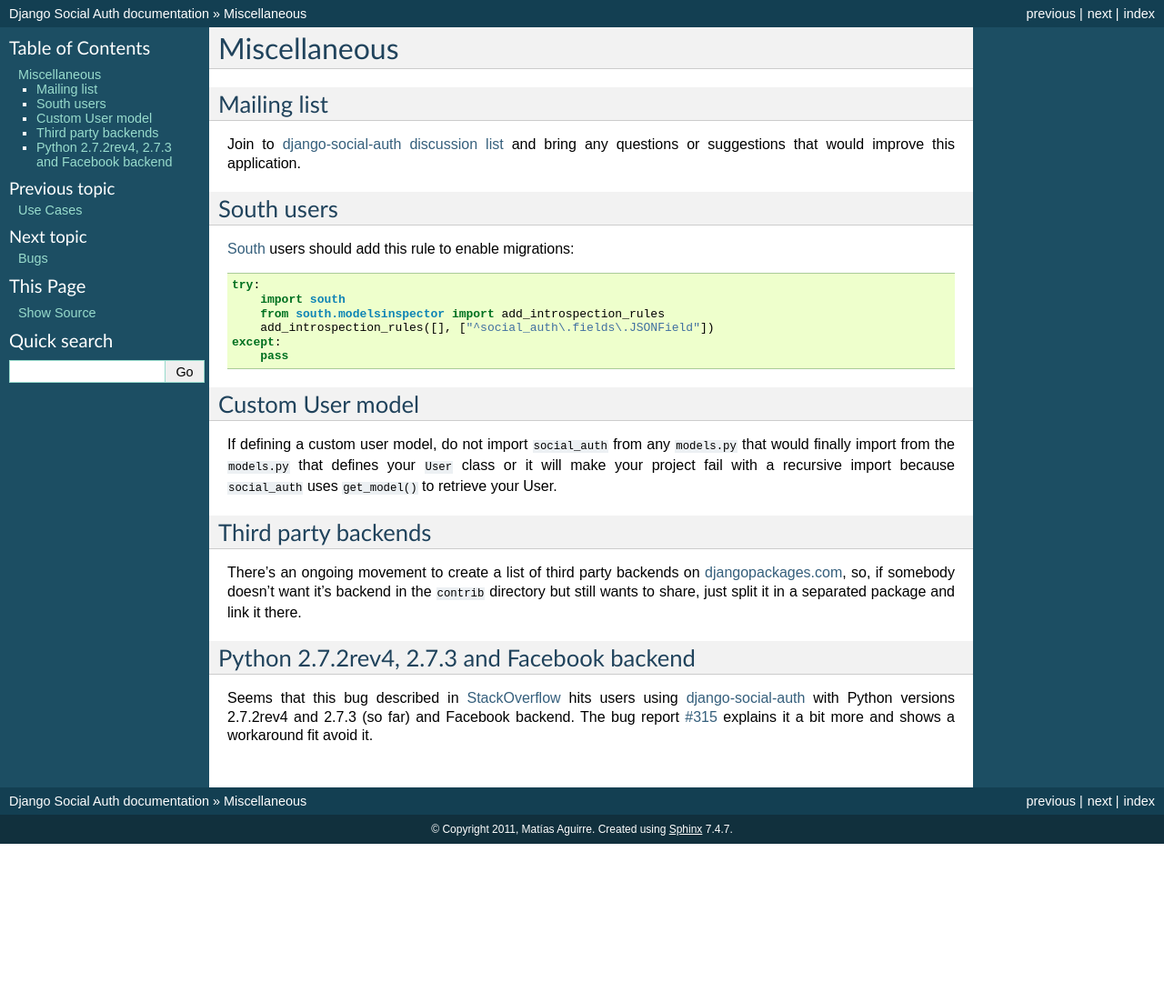
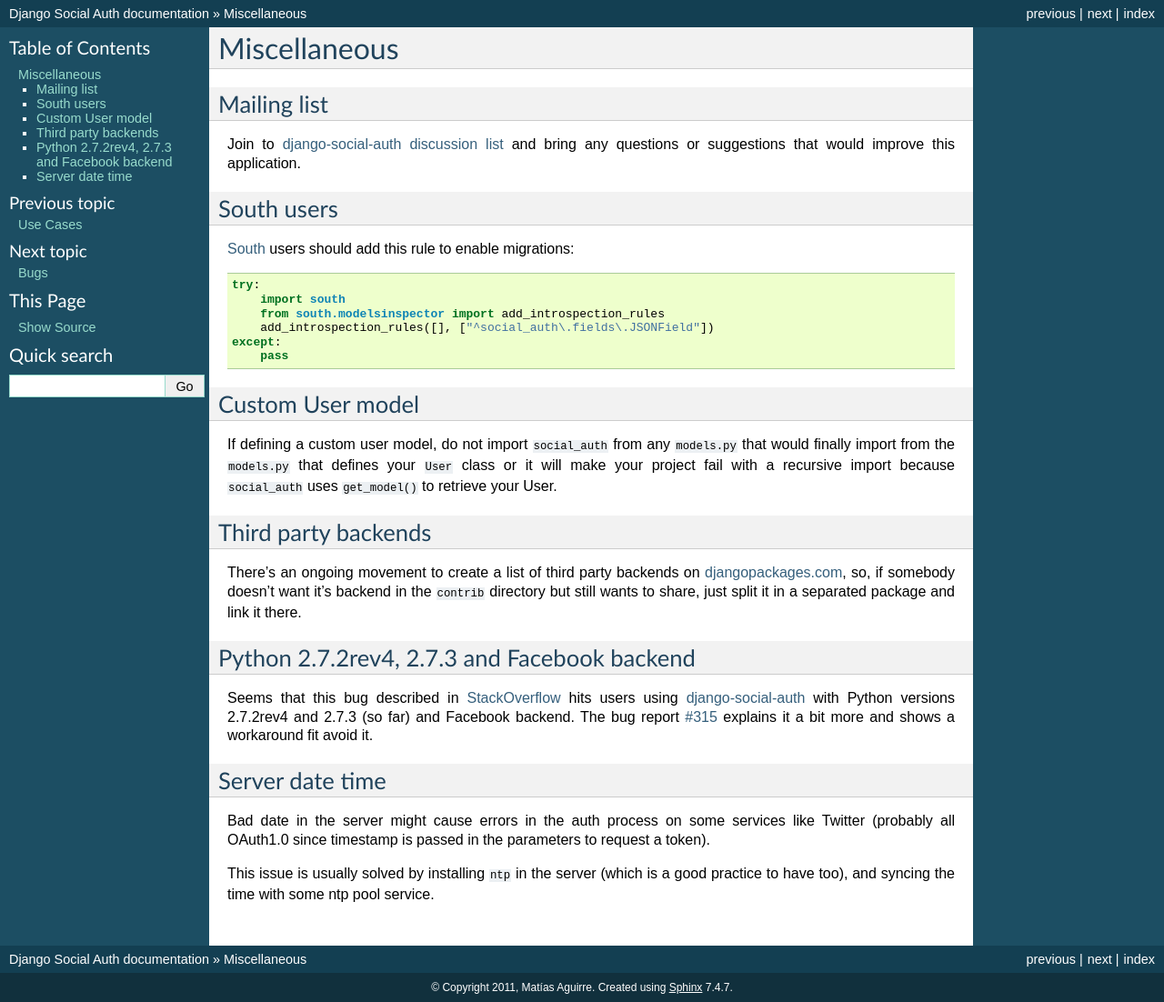
Before and after one commit to omab/django-social-auth, a Sphinx documentation site: the page built from doc/miscellaneous.rst, in a window 1280 px wide. Shown: the whole page at 91% size. Built offline with Sphinx 7.4.7, drawn with Linux system fonts in a browser that asks for light colours; before the commit the page ends 928 px from its top, so only the background shows below that.

Commit message:
Mention how server datetime might cause errors on some backends. Refs #522

```diff
--- a/doc/backends/twitter.rst
+++ b/doc/backends/twitter.rst
@@ -18,5 +18,11 @@
   Client type instead of the Browser. Almost any dummy value will work if
   you plan some test.
 
+
+Twitter usually fails with a 401 error when trying to call the request-token
+URL, this is usually caused by server datetime errors (check miscellaneous
+section). Installing ``ntp`` and syncing the server date with some pool does
+the trick.
+
 .. _Twitter development resources: http://dev.twitter.com/pages/auth
 .. _Twitter App Creation: http://twitter.com/apps/new
--- a/doc/miscellaneous.rst
+++ b/doc/miscellaneous.rst
@@ -48,6 +48,16 @@
 a workaround fit avoid it.
 
 
+Server date time
+----------------
+
+Bad date in the server might cause errors in the auth process on some services
+like Twitter (probably all OAuth1.0 since timestamp is passed in the parameters
+to request a token).
+
+This issue is usually solved by installing ``ntp`` in the server (which is
+a good practice to have too), and syncing the time with some ntp pool service.
+
 
 .. _South: http://south.aeracode.org/
 .. _django-social-auth: https://github.com/omab/django-social-auth
```
